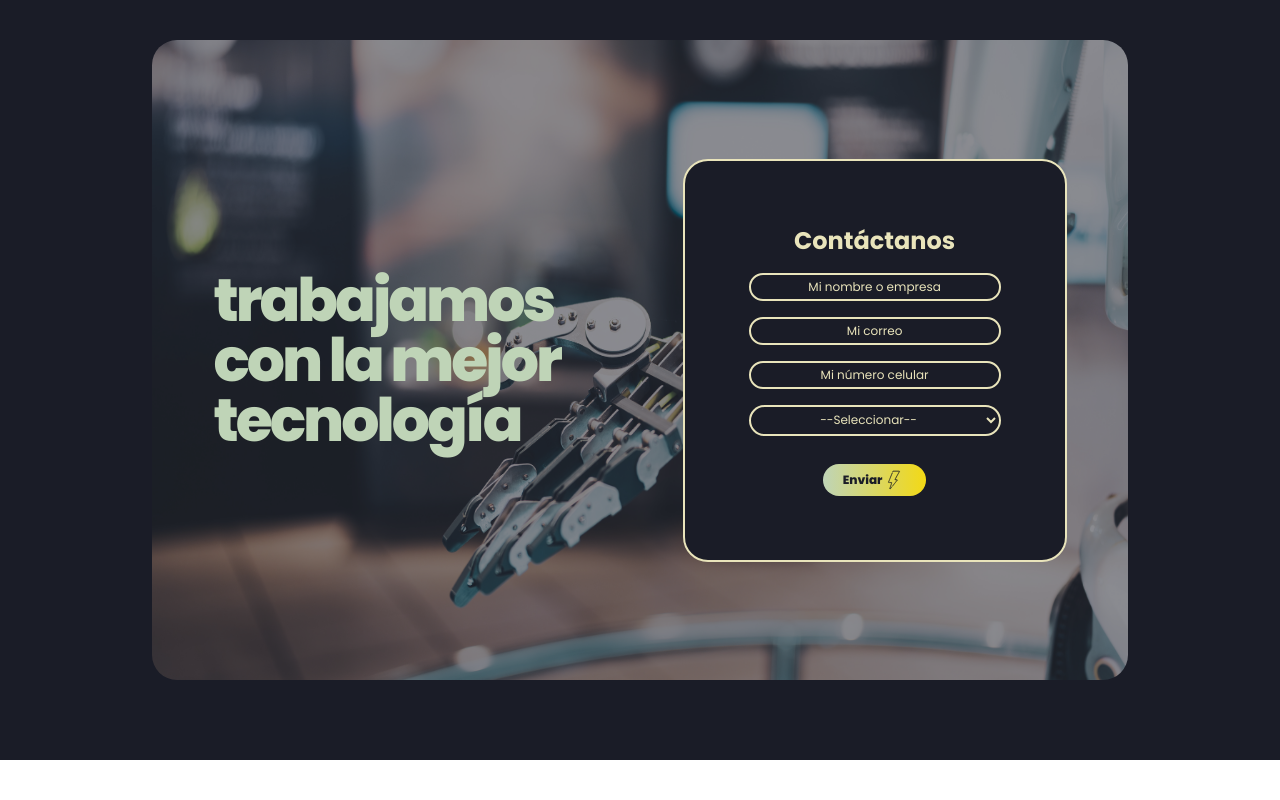
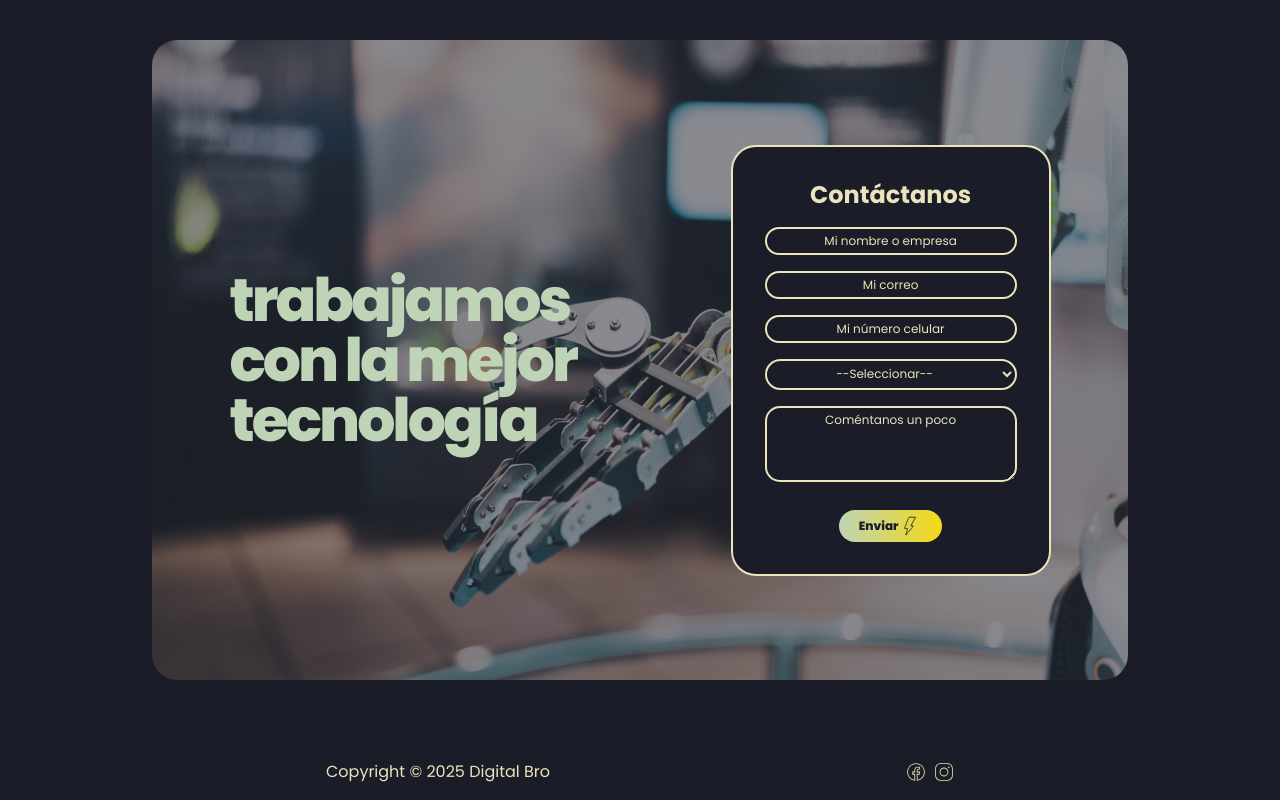
Before and after one commit to ljara23/digitalbro, a React (Vite) app: page / in a window 1280 px wide. Shown: the part 2440-3240 px from the top of the page. Before the commit the page ends 3200 px from the top, so only its background shows below. Built offline with nearby package versions, Linux system fonts and the light colour scheme.

Commit message:
Added footer with RRSS on contact slider

```diff
--- a/src/Components/Contact/ContactForm.jsx
+++ b/src/Components/Contact/ContactForm.jsx
@@ -6,13 +6,16 @@ const ContactForm = () => {
         email: '',
         phone: '',
         option: '',
+        description:'',
     });
 
     // Datos para el combobox (puede ser cualquier tipo de datos que desees)
     const options = [
-        { id: 1, label: 'Categoría 1' },
-        { id: 2, label: 'Categoría 2' },
-        { id: 3, label: 'Categoría 3' },
+        { id: 1, label: 'Diseño y Desarrollo web' },
+        { id: 2, label: 'Landing Page' },
+        { id: 3, label: 'Posicionamiento web' },
+        { id: 4, label: 'Branding de marca' },
+        { id: 5, label: 'Consultoría' },
     ];
 
     // Función para manejar los cambios en los campos del formulario
@@ -32,7 +35,7 @@ const ContactForm = () => {
     };
 
     return (
-        <form onSubmit={handleSubmit} className="space-y-4 bg-darknight p-[4rem] rounded-[25px] border-2 border-beige">
+        <form onSubmit={handleSubmit} className="space-y-4 bg-darknight p-[2rem] rounded-[25px] border-2 border-beige">
             <h2 className="text-center xl:text-4xl text-2xl text-beige font-bold">Contáctanos</h2>
             <div className="flex flex-col">
                 <input
@@ -87,6 +90,18 @@ const ContactForm = () => {
                     ))}
                 </select>
             </div>
+            <div className="flex flex-col">
+                <textarea
+                    id="description"
+                    name="description"
+                    rows="4"
+                    value={formData.description}
+                    onChange={handleChange}
+                    className="px-2 xl:text-2xl py-1 rounded-[15px] text-xs text-beige text-center bg-darknight border-2 border-beige placeholder:text-beige"
+                    placeholder="Coméntanos un poco"
+                    required
+                />
+            </div>
             <div className="flex justify-center">
                 <button className="transition ease-in-out p-1 delay-150 bg-gradient-to-r from-jade to-duck text-darknight rounded-[20px] mt-3 px-5 hover:-translate-y-1 hover:scale-105 duration-300">
                     <span className="flex item-center items-center font-extraBold xl:text-2xl text-xs">Enviar<img alt="Logo" src="/src/assets/logo-dark.svg" className="h-6 w-auto"/></span>
--- a/src/Pages/Inicio.jsx
+++ b/src/Pages/Inicio.jsx
@@ -44,7 +44,7 @@ export default function Inicio(){
     return(
         <>
             <nav aria-label="Global" className="fixed w-full flex items-center justify-center p-6 lg:px-8 z-50 backdrop-blur-sm">
-                <div className={`flex items-center justify-between lg:w-full font-normal ${isDark ? 'text-darknight hover:text-darknight' : 'text-beige hover:text-jade'} transition-colors duration-300`}>
+                <div className={`flex items-center justify-between lg:w-full font-normal ${isDark ? 'text-darknight hover:text-darknight' : 'text-beige hover:text-jade'} transition-colors duration-200`}>
                     {/* Logo */}
                     <a href="#" className="flex -m-1.5 p-1.5 items-center transform transition-transform duration-200 hover:scale-110">
                         <img
@@ -138,7 +138,7 @@ export default function Inicio(){
                                 </p>
                             </div>
                             <div className="flex justify-end">
-                                <a href="#services" className="transition ease-in-out p-1 delay-150 bg-gradient-to-r from-jade to-duck text-darknight rounded-[20px] mt-3 px-5 hover:-translate-y-1 hover:scale-105 duration-300">
+                                <a href="#services" className="transition ease-in-out p-1 delay-150 bg-gradient-to-r from-jade to-duck text-darknight rounded-[20px] mt-3 px-5 hover:-translate-y-1 hover:scale-105 duration-200">
                                     <span className="flex item-center items-center font-extraBold xl:text-2xl text-xs">Más info<img alt="Logo" src="/src/assets/logo-dark.svg" className="h-6 w-auto"/></span>
                                 </a>
                             </div>
@@ -150,22 +150,22 @@ export default function Inicio(){
                 <div className="mb-8 xl:h-[10vh]">
                     <ul className="flex flex-wrap -mb-px text-sm justify-center items-center" id="default-tab" data-tabs-toggle="#default-tab-content" role="tablist">
                         <li className="me-4" role="presentation">
-                            <button className="inline-block px-4 py-2 bg-gradient-to-r from-jade to-duck rounded-[25px] text-darknight z-20 font-bold tracking-tighter hover:-translate-y-1 hover:scale-105 duration-300" id="web-a-medida-tab" data-tabs-target="#web-a-medida" type="button" role="tab" aria-controls="web-a-medida" aria-selected="false">Web a Medida</button>
+                            <button className="inline-block px-4 py-2 bg-gradient-to-r from-jade to-duck rounded-[25px] text-darknight z-20 font-bold tracking-tighter hover:-translate-y-1 hover:scale-105 duration-200" id="web-a-medida-tab" data-tabs-target="#web-a-medida" type="button" role="tab" aria-controls="web-a-medida" aria-selected="false">Web a Medida</button>
                         </li>
                         <li className="me-4" role="presentation">
-                            <button className="inline-block px-4 py-2 bg-gradient-to-r from-jade to-duck rounded-[25px] text-darknight z-20 font-bold tracking-tighter hover:-translate-y-1 hover:scale-105 duration-300" id="diseno-y-desarrollo-web-tab" data-tabs-target="#diseno-y-desarrollo-web" type="button" role="tab" aria-controls="diseno-y-desarrollo-web" aria-selected="false">Diseño y Desarrollo Web</button>
+                            <button className="inline-block px-4 py-2 bg-gradient-to-r from-jade to-duck rounded-[25px] text-darknight z-20 font-bold tracking-tighter hover:-translate-y-1 hover:scale-105 duration-200" id="diseno-y-desarrollo-web-tab" data-tabs-target="#diseno-y-desarrollo-web" type="button" role="tab" aria-controls="diseno-y-desarrollo-web" aria-selected="false">Diseño y Desarrollo Web</button>
                         </li>
                         <li className="me-4" role="presentation">
-                            <button className="inline-block px-4 py-2 bg-gradient-to-r from-jade to-duck rounded-[25px] text-darknight z-20 font-bold tracking-tighter hover:-translate-y-1 hover:scale-105 duration-300" id="marketing-digital-tab" data-tabs-target="#marketing-digital" type="button" role="tab" aria-controls="marketing-digital" aria-selected="false">Marketing Digital</button>
+                            <button className="inline-block px-4 py-2 bg-gradient-to-r from-jade to-duck rounded-[25px] text-darknight z-20 font-bold tracking-tighter hover:-translate-y-1 hover:scale-105 duration-200" id="marketing-digital-tab" data-tabs-target="#marketing-digital" type="button" role="tab" aria-controls="marketing-digital" aria-selected="false">Marketing Digital</button>
                         </li>
                         <li className="me-4" role="presentation">
-                            <button className="inline-block px-4 py-2 bg-gradient-to-r from-jade to-duck rounded-[25px] text-darknight z-20 font-bold tracking-tighter hover:-translate-y-1 hover:scale-105 duration-300" id="chatbot-tab" data-tabs-target="#chatbot" type="button" role="tab" aria-controls="chatbot" aria-selected="false">Chatbot</button>
+                            <button className="inline-block px-4 py-2 bg-gradient-to-r from-jade to-duck rounded-[25px] text-darknight z-20 font-bold tracking-tighter hover:-translate-y-1 hover:scale-105 duration-200" id="chatbot-tab" data-tabs-target="#chatbot" type="button" role="tab" aria-controls="chatbot" aria-selected="false">Chatbot</button>
                         </li>
                         <li className="me-4" role="presentation">
-                            <button className="inline-block px-4 py-2 bg-gradient-to-r from-jade to-duck rounded-[25px] text-darknight z-20 font-bold tracking-tighter hover:-translate-y-1 hover:scale-105 duration-300" id="ecommerce-tab" data-tabs-target="#ecommerce" type="button" role="tab" aria-controls="ecommerce" aria-selected="false">E-commerce</button>
+                            <button className="inline-block px-4 py-2 bg-gradient-to-r from-jade to-duck rounded-[25px] text-darknight z-20 font-bold tracking-tighter hover:-translate-y-1 hover:scale-105 duration-200" id="ecommerce-tab" data-tabs-target="#ecommerce" type="button" role="tab" aria-controls="ecommerce" aria-selected="false">E-commerce</button>
                         </li>
                         <li role="presentation">
-                            <button className="inline-block px-4 py-2 bg-gradient-to-r from-jade to-duck rounded-[25px] text-darknight z-20 font-bold tracking-tighter hover:-translate-y-1 hover:scale-105 duration-300" id="consultoria-tab" data-tabs-target="#consultoria" type="button" role="tab" aria-controls="consultoria" aria-selected="false">Consultoría</button>
+                            <button className="inline-block px-4 py-2 bg-gradient-to-r from-jade to-duck rounded-[25px] text-darknight z-20 font-bold tracking-tighter hover:-translate-y-1 hover:scale-105 duration-200" id="consultoria-tab" data-tabs-target="#consultoria" type="button" role="tab" aria-controls="consultoria" aria-selected="false">Consultoría</button>
                         </li>
                     </ul>
                 </div>
@@ -272,7 +272,7 @@ export default function Inicio(){
                                             <h2 className="text-2xl font-bold text-darknight">Página web & E-commerce</h2>
                                             <p className="text-darknight">Web que combina una sección informativa sobre arquitectura con una tienda para interiores</p>
                                             <div className="text-center md:text-right">
-                                                <button className="transition ease-in-out p-1 delay-150 bg-darknight text-duck rounded-[20px] mt-3 px-5 hover:-translate-y-1 hover:scale-105 duration-300">
+                                                <button className="transition ease-in-out p-1 delay-150 bg-darknight text-duck rounded-[20px] mt-3 px-5 hover:-translate-y-1 hover:scale-105 duration-200">
                                                     <span className="flex item-center items-center">lo quiero<img alt="Logo" src="/src/assets/logo-pr.svg" className="h-8 w-auto"/></span>
                                                 </button>
                                             </div>
@@ -292,7 +292,7 @@ export default function Inicio(){
                                             <h2 className="text-2xl font-bold text-darknight">Diseño y desarrollo landing page</h2>
                                             <p className="text-darknight">Se desarrolló una landing page para una Agencia de capacitación a emprendedores</p>
                                             <div className="text-center md:text-right">
-                                                <button className="transition ease-in-out p-1 delay-150 bg-darknight text-duck rounded-[20px] mt-3 px-5 hover:-translate-y-1 hover:scale-105 duration-300">
+                                                <button className="transition ease-in-out p-1 delay-150 bg-darknight text-duck rounded-[20px] mt-3 px-5 hover:-translate-y-1 hover:scale-105 duration-200">
                                                     <span className="flex items-center">Lo quiero<img alt="Logo" src="/src/assets/logo-pr.svg" className="h-8 w-auto"/></span>
                                                 </button>
                                             </div>
@@ -311,7 +311,7 @@ export default function Inicio(){
                                             <h2 className="text-2xl font-bold text-darknight">Desarrollo web y mailing marketing</h2>
                                             <p className="text-darknight">Se realizó creación de mailings a medida y gestión de contenido para empresa se seguros</p>
                                             <div className="text-center md:text-right">
-                                                <button className="transition ease-in-out p-1 delay-150 bg-darknight text-duck rounded-[20px] mt-3 px-5 hover:-translate-y-1 hover:scale-105 duration-300">
+                                                <button className="transition ease-in-out p-1 delay-150 bg-darknight text-duck rounded-[20px] mt-3 px-5 hover:-translate-y-1 hover:scale-105 duration-200">
                                                     <span className="flex items-center">Lo quiero<img alt="Logo" src="/src/assets/logo-pr.svg" className="h-8 w-auto"/></span>
                                                 </button>
                                             </div>
@@ -330,7 +330,7 @@ export default function Inicio(){
                                             <h2 className="text-2xl font-bold text-darknight">Diseño y desarrollo web</h2>
                                             <p className="text-darknight">Se trabajó en el diseño y desarrollo web para empresa del rubro financiero automovilístico.</p>
                                             <div className="text-center md:text-right">
-                                                <button className="transition ease-in-out p-1 delay-150 bg-darknight text-duck rounded-[20px] mt-3 px-5 hover:-translate-y-1 hover:scale-105 duration-300">
+                                                <button className="transition ease-in-out p-1 delay-150 bg-darknight text-duck rounded-[20px] mt-3 px-5 hover:-translate-y-1 hover:scale-105 duration-200">
                                                     <span className="flex items-center">Lo quiero<img alt="Logo" src="/src/assets/logo-pr.svg" className="h-8 w-auto"/></span>
                                                 </button>
                                             </div>
@@ -349,7 +349,7 @@ export default function Inicio(){
                                             <h2 className="text-2xl font-bold text-darknight">Diseño y desarrollo de multi web</h2>
                                             <p className="text-darknight">Se realizó una multi web para empresa del rubro legal que ofece capacitaciones y servicios corporativos.</p>
                                             <div className="text-center md:text-right">
-                                                <button className="transition ease-in-out p-1 delay-150 bg-darknight text-duck rounded-[20px] mt-3 px-5 hover:-translate-y-1 hover:scale-105 duration-300">
+                                                <button className="transition ease-in-out p-1 delay-150 bg-darknight text-duck rounded-[20px] mt-3 px-5 hover:-translate-y-1 hover:scale-105 duration-200">
                                                     <span className="flex items-center">Lo quiero<img alt="Logo" src="/src/assets/logo-pr.svg" className="h-8 w-auto"/></span>
                                                 </button>
                                             </div>
@@ -395,9 +395,23 @@ export default function Inicio(){
                             <ContactForm></ContactForm>
                         </div>
                     </div>
+                    <div className="container m-auto flex justify-around items-center pb-4">
+                        <h3 className="text-beige flex items-center">Copyright © 2025 Digital Bro</h3>
+                        <div className="flex items-center">
+                            <a href="https://www.facebook.com/digitalbroperu" target="_blank"><img
+                            alt=""
+                            src="/src/assets/fb-icon.svg"
+                            className="h-5 w-auto ml-2 transform transition-transform duration-200 hover:scale-110"
+                            /></a>
+                            <a href="https://www.instagram.com/digitalbroperu/" target="_blank"><img
+                            alt=""
+                            src="/src/assets/insta-icon.svg"
+                            className="h-5 w-auto ml-2 transform transition-transform duration-200 hover:scale-110"
+                            /></a>
+                        </div>
+                    </div>
                 </div>
             </section>
-
         </>
         )
 }
```
Also changed, not shown: src/assets/fb-icon.svg (added), src/assets/insta-icon.svg (added).
